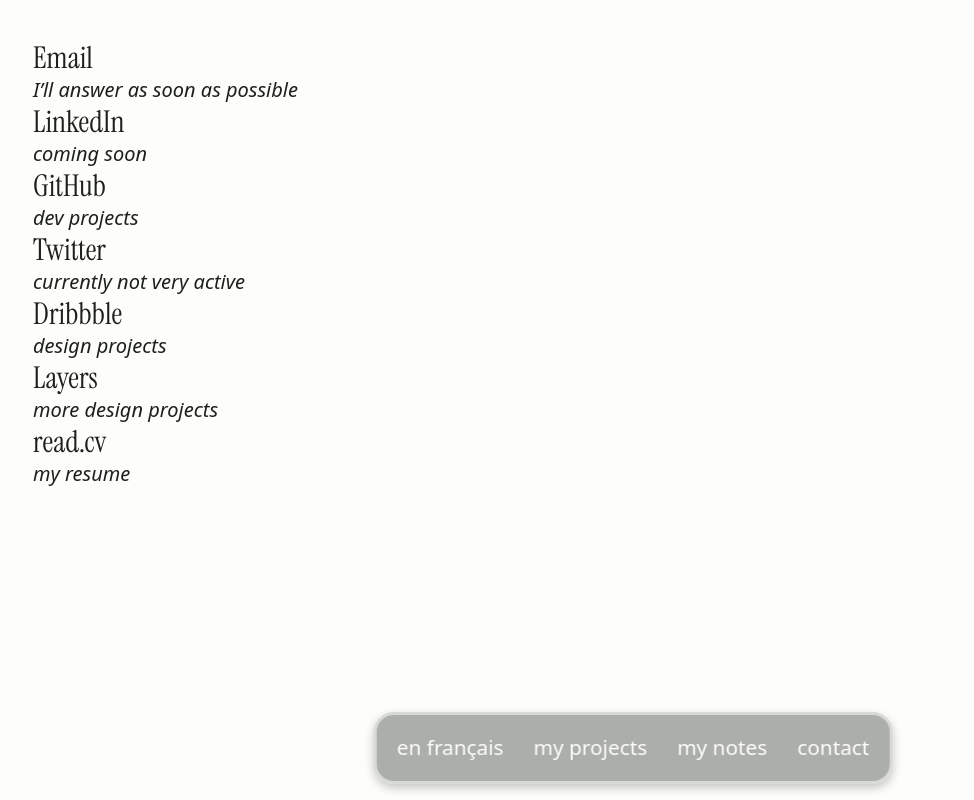
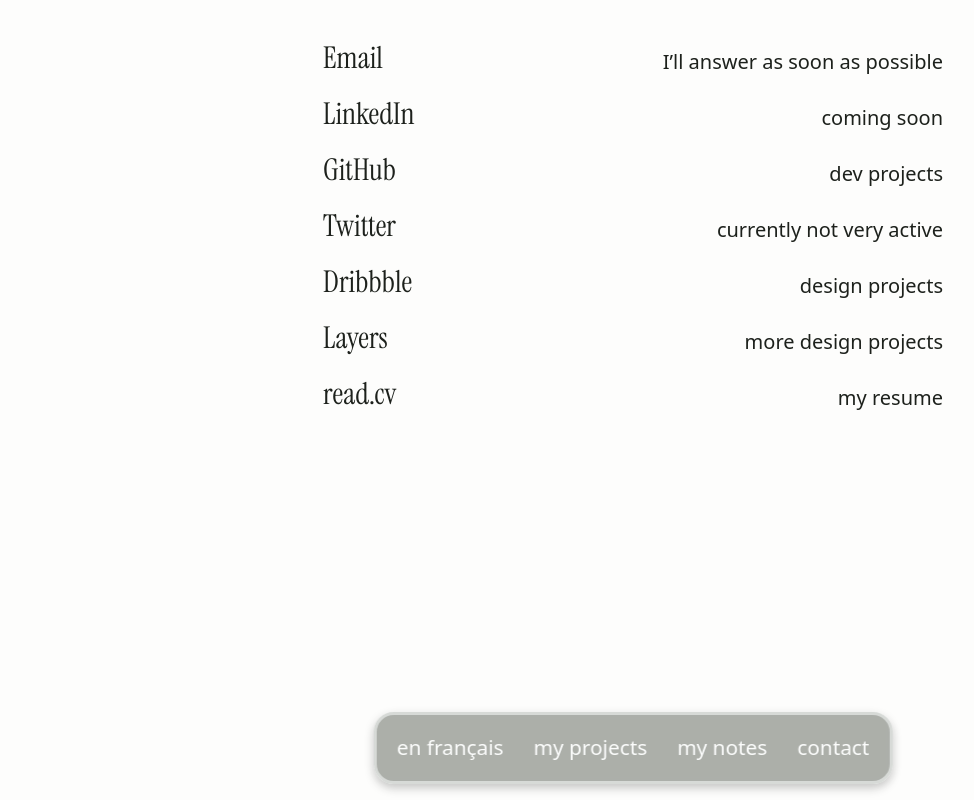
Before and after one commit to lemathurin/portfolio, a Next.js app: page /en/contact in a window 1280 px wide. Shown: the whole page, without its empty margins (7-981 px from the left). Built offline with nearby package versions, Linux system fonts and the light colour scheme.

Commit message:
added clipboard message with animations

```diff
--- a/src/app/[locale]/components/ContactList.jsx
+++ b/src/app/[locale]/components/ContactList.jsx
@@ -2,10 +2,12 @@
 
 import Link from "next/link";
 import { useState } from "react";
+import { motion, AnimatePresence } from "framer-motion";
 
 export default function ContactList(props) {
   const [email, setEmail] = useState("");
   const [showEmail, setShowEmail] = useState(false);
+  const [showCopyMessage, setShowCopyMessage] = useState(false);
 
   const handleEmailClick = () => {
     if (showEmail) {
@@ -17,53 +19,139 @@
     }
   };
 
+  const handleCopyEmail = () => {
+    navigator.clipboard.writeText(email);
+    setShowCopyMessage(true);
+    setTimeout(() => setShowCopyMessage(false), 2000);
+  };
+
   return (
-    <div className="flex flex-col gap-10 pt-10 pb-36 w-full">
-      <div className="flex flex-col px-10">
-        <div className="font-instrument text-lightMode-text text-3xl hover:underline hover:-rotate-3 md:hover:-rotate-3 origin-bottom-left hover:text-lightMode-hoveredtext transition cursor-pointer">
+    <div className="flex flex-col gap-10 pt-10 pb-36 w-full max-w-[700px]">
+      <div className="flex flex-col px-10 md:grid md:grid-cols-2 gap-y-5">
+        <div className="font-instrument text-lightMode-text text-3xl hover:underline hover:-rotate-3 origin-bottom-left hover:text-lightMode-hoveredtext transition w-min cursor-pointer">
           <a onClick={handleEmailClick}>Email</a>
         </div>
         <div
-          className={`font-inter text-lightMode-text font-extralight italic text-xl flex items-end col-span-2 pb-8 md:pb-0 ${
-            showEmail ? "font-semibold not-italic" : ""
+          className={`font-inter text-lightMode-text font-extralight text-xl flex items-end md:justify-end pb-8 ${
+            showEmail ? "font-semibold" : ""
           }`}
+          style={{
+            position: "relative",
+            whiteSpace: "nowrap",
+            // overflow: "hidden",
+          }}
         >
-          {showEmail ? email : `${props.email}`}
+          <AnimatePresence>
+            {showEmail ? (
+              <>
+                <motion.span
+                  key="email"
+                  initial={{ opacity: 0, y: 10 }}
+                  animate={{ opacity: 1, y: 0 }}
+                  exit={{ opacity: 0, y: -10 }}
+                  transition={{ duration: 0.1 }}
+                  onClick={handleCopyEmail}
+                  style={{
+                    cursor: "pointer",
+                    position: "absolute",
+                    bottom: 0,
+                    [window.innerWidth > 640 ? "right" : "left"]: 0,
+                  }}
+                >
+                  {email}
+                </motion.span>
+              </>
+            ) : (
+              <AnimatePresence>
+                <motion.span
+                  key="props-email"
+                  initial={{ opacity: 0, y: 10 }}
+                  animate={{ opacity: 1, y: 0 }}
+                  exit={{ opacity: 0, y: -10 }}
+                  transition={{ duration: 0.1 }}
+                  style={{
+                    position: "absolute",
+                    bottom: 0,
+                    [window.innerWidth > 640 ? "right" : "left"]: 0,
+                  }}
+                >
+                  {props.email}
+                </motion.span>
+              </AnimatePresence>
+            )}
+          </AnimatePresence>
+
+          <AnimatePresence>
+            {showCopyMessage && (
+              <motion.div
+                key="copy-message"
+                initial={{ opacity: 0, scale: 0.5 }} // Initial scale set to 0.5 (half size)
+                animate={{ opacity: 1, scale: 1 }} // Animate to full size
+                exit={{ opacity: 0, scale: 0.5 }} // Exit animation, back to half size
+                transition={{
+                  type: "spring",
+                  stiffness: 900,
+                  damping: 30,
+                  duration: 0.5,
+                }}
+                style={{
+                  cursor: "default",
+                  position: "absolute",
+                  top: -20,
+                  [window.innerWidth > 640 ? "right" : "left"]:
+                    window.innerWidth > 640 ? -30 : 60,
+                  padding: "0rem 0.625rem 0.3125rem 0.625rem",
+                  backgroundColor: "#5BB98B",
+                  rotate: "8deg",
+                  borderRadius: "2rem",
+                  border: "2px solid #46A758",
+                  boxShadow:
+                    "0px -2.5px 0px 0px #46A758 inset, 0px 4px 10px 0px rgba(32, 32, 32, 0.25)",
+                  justifyContent: "center",
+                  alignItems: "center",
+                }}
+              >
+                <span className="text-white text-sm font-normal">
+                  saved to clipboard
+                </span>
+              </motion.div>
+            )}
+          </AnimatePresence>
         </div>
-        <div className="font-instrument text-lightMode-text text-3xl hover:text-[#5C271F] hover:line-through transition cursor-not-allowed">
+        <div className="font-instrument text-lightMode-text text-3xl hover:text-[#5C271F] hover:line-through transition cursor-not-allowed w-min">
           LinkedIn
         </div>
-        <div className="font-inter text-lightMode-text font-extralight italic text-xl flex items-end col-span-2 pb-8 md:pb-0">
+        <div className="font-inter text-lightMode-text font-extralight  text-xl flex items-end md:justify-end">
           {props.linkedin}
         </div>
-        <div className="font-instrument text-lightMode-text text-3xl hover:underline hover:-rotate-3 md:hover:-rotate-3 origin-bottom-left hover:text-lightMode-hoveredtext transition">
+        <div className="font-instrument text-lightMode-text text-3xl hover:underline hover:-rotate-3 origin-bottom-left hover:text-lightMode-hoveredtext transition w-min">
           <Link href="https://github.com/lemathurin">GitHub</Link>
         </div>
-        <div className="font-inter text-lightMode-text font-extralight italic text-xl flex items-end col-span-2 pb-8 md:pb-0">
+        <div className="font-inter text-lightMode-text font-extralight  text-xl flex items-end md:justify-end">
           {props.github}
         </div>
-        <div className="font-instrument text-lightMode-text text-3xl hover:underline hover:-rotate-3 md:hover:-rotate-3 origin-bottom-left hover:text-lightMode-hoveredtext transition">
+        <div className="font-instrument text-lightMode-text text-3xl hover:underline hover:-rotate-3 origin-bottom-left hover:text-lightMode-hoveredtext transition w-min">
           <Link href="https://twitter.com/mathurin_sekine">Twitter</Link>
         </div>
-        <div className="font-inter text-lightMode-text font-extralight italic text-xl flex items-end col-span-2 pb-8 md:pb-0">
+        <div className="font-inter text-lightMode-text font-extralight  text-xl flex items-end md:justify-end">
           {props.twitter}
         </div>
-        <div className="font-instrument text-lightMode-text text-3xl hover:underline hover:-rotate-3 md:hover:-rotate-3 origin-bottom-left hover:text-lightMode-hoveredtext transition">
+        <div className="font-instrument text-lightMode-text text-3xl hover:underline hover:-rotate-3 origin-bottom-left hover:text-lightMode-hoveredtext transition w-min">
           <Link href="https://dribbble.com/mathurin">Dribbble</Link>
         </div>
-        <div className="font-inter text-lightMode-text font-extralight italic text-xl flex items-end col-span-2 pb-8 md:pb-0">
+        <div className="font-inter text-lightMode-text font-extralight  text-xl flex items-end md:justify-end">
           {props.dribbble}
         </div>
-        <div className="font-instrument text-lightMode-text text-3xl hover:underline hover:-rotate-3 md:hover:-rotate-3 origin-bottom-left hover:text-lightMode-hoveredtext transition">
+        <div className="font-instrument text-lightMode-text text-3xl hover:underline hover:-rotate-3 origin-bottom-left hover:text-lightMode-hoveredtext transition w-min">
           <Link href="https://layers.to/mathurin">Layers</Link>
         </div>
-        <div className="font-inter text-lightMode-text font-extralight italic text-xl flex items-end col-span-2 pb-8 md:pb-0">
+        <div className="font-inter text-lightMode-text font-extralight  text-xl flex items-end md:justify-end">
           {props.layers}
         </div>
-        <div className="font-instrument text-lightMode-text text-3xl hover:underline hover:-rotate-3 md:hover:-rotate-3 origin-bottom-left hover:text-lightMode-hoveredtext transition">
+        <div className="font-instrument text-lightMode-text text-3xl hover:underline hover:-rotate-3 origin-bottom-left hover:text-lightMode-hoveredtext transition">
           <Link href="https://read.cv/mathurin">read.cv</Link>
         </div>
-        <div className="font-inter text-lightMode-text font-extralight italic text-xl flex items-end col-span-2 pb-8 md:pb-0">
+        <div className="font-inter text-lightMode-text font-extralight  text-xl flex items-end md:justify-end">
           {props.readcv}
         </div>
       </div>
```
